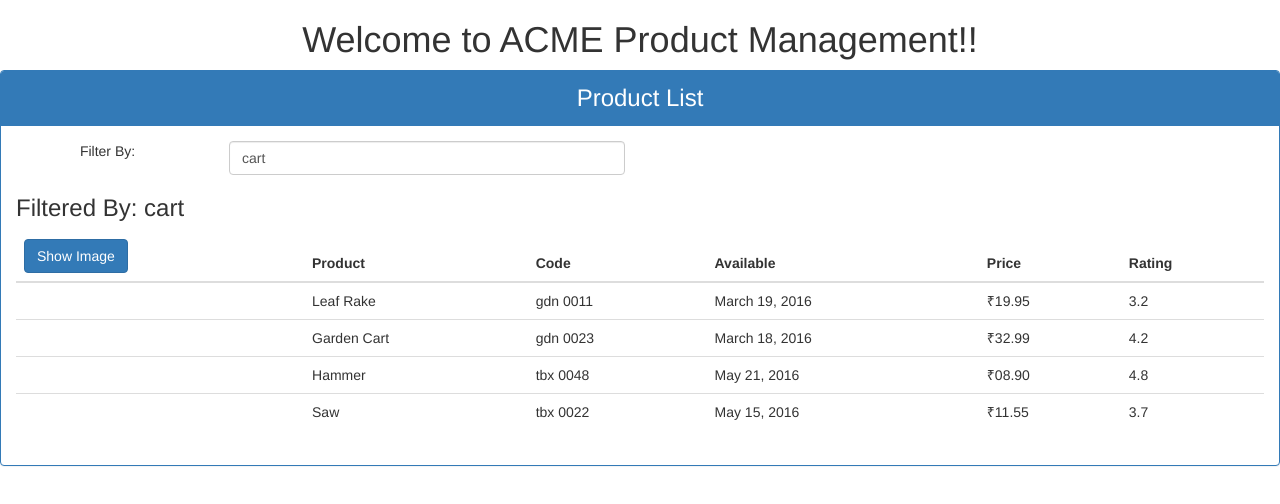
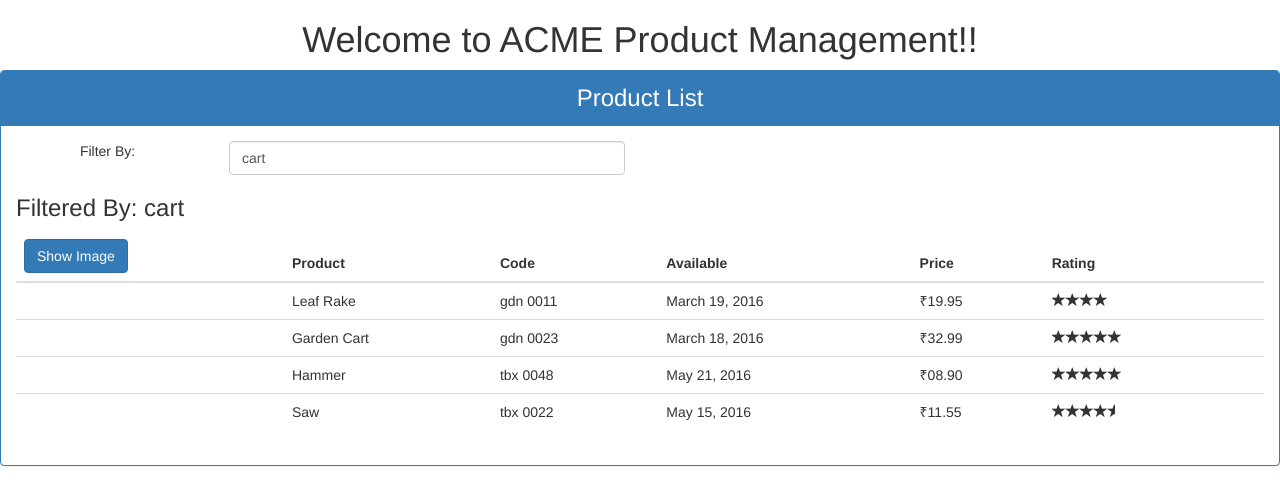
Before and after one commit to rajat-garg/acme-project-dk, an Angular app: page / in a window 1280 px wide. Shown: the top 504 px of the page. Built offline with nearby package versions, Linux system fonts and the light colour scheme.

Commit message:
Add star component
Displays user rating in stars.
Demonstrate Communication between child and parent component

```diff
--- a/src/app/app.module.ts
+++ b/src/app/app.module.ts
@@ -5,12 +5,14 @@ import { NgModule } from '@angular/core';
 import { AppComponent } from './app.component';
 import { ProductListComponent } from './product-list/product-list.component';
 import { ConvertToSpacePipe } from './shared/convert-to-spaces.pipe';
+import { StarComponent } from './shared/star.component';
 
 @NgModule({
   declarations: [
     AppComponent,
     ProductListComponent,
-    ConvertToSpacePipe
+    ConvertToSpacePipe,
+    StarComponent
   ],
   imports: [
     BrowserModule,
--- a/src/app/product-list/product-list.component.html
+++ b/src/app/product-list/product-list.component.html
@@ -8,7 +8,7 @@
         Filter By:
       </div>
       <div class="col-md-4">
-        <input type="text" name="filterText" class="form-control" [(ngModel)]='listFilter'/>
+        <input type="text" name="filterText" class="form-control" [(ngModel)]='listFilter' />
       </div>
     </div>
 
@@ -44,7 +44,9 @@
             <td>{{product.productCode | lowercase | convertToSpaces: '-'}}</td>
             <td>{{product.releaseDate}}</td>
             <td>{{product.price | currency:'INR':true:'2.2-2'}}</td>
-            <td>{{product.starRating}}</td>
+            <td>
+              <apm-star [rating]='product.starRating' (ratingEvent)='onRatingClicked($event)'></apm-star>
+            </td>
           </tr>
         </tbody>
       </table>
--- a/src/app/product-list/product-list.component.ts
+++ b/src/app/product-list/product-list.component.ts
@@ -82,4 +82,8 @@ export class ProductListComponent implements OnInit {
     filterBy = filterBy.toLocaleLowerCase();
     return this.products.filter((product: IProduct) => product.productName.toLocaleLowerCase().indexOf(filterBy) !== -1)
   }
+
+  onRatingClicked(message: string): void {
+    this.pageTitle = 'Product List ' + message;
+  }
 }
--- a/src/app/shared/star.component.html
+++ b/src/app/shared/star.component.html
@@ -1,6 +1,7 @@
 <div class="crop"
     [style.width.px]="starWidth"
-    [title]="rating">
+    [title]="rating"
+    (click)="onClick()">
     <div style="width: 86px">
         <span class="glyphicon glyphicon-star"></span>
         <span class="glyphicon glyphicon-star"></span>
--- /dev/null
+++ b/src/app/shared/star.component.ts
@@ -0,0 +1,20 @@
+import { Component, OnChanges, Input, EventEmitter, Output } from "@angular/core";
+
+@Component({
+    selector: 'apm-star',
+    templateUrl: './star.component.html',
+    styleUrls: ['./star.component.css']
+})
+export class StarComponent implements OnChanges {
+    @Input() rating: number;
+    starWidth: number;
+    @Output() ratingEvent: EventEmitter<string> = new EventEmitter<string>();
+
+    ngOnChanges(): void {
+        this.starWidth = this.rating * 86 / 5;
+    }
+
+    onClick(): void {
+        this.ratingEvent.emit(`${this.rating} clicked`);
+    }
+}
```
